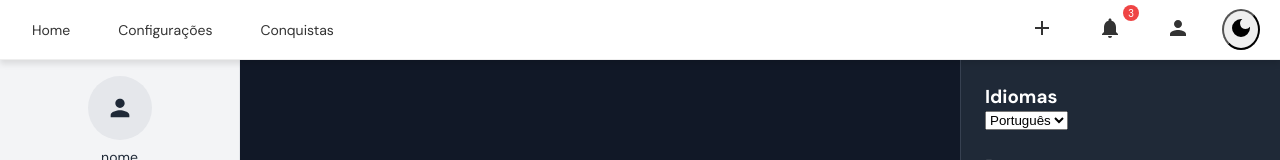
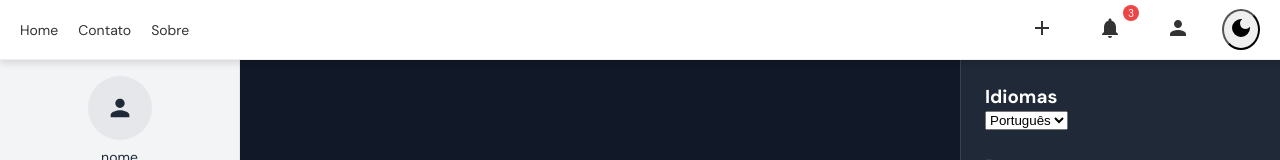
Before and after one commit to JudasFernandes-dev/temp, a React (Vite) app: page /paguser in a window 1280 px wide. Shown: the top 160 px of the page. Built offline with nearby package versions, Linux system fonts and the light colour scheme.

Commit message:
Restored to '802f142b69f4db9541b46e1392c18dca463efe0b'
Replit-Restored-To: 802f142b69f4db9541b46e1392c18dca463efe0b

```diff
--- a/src/assets/components/header-user/HeaderUser.tsx
+++ b/src/assets/components/header-user/HeaderUser.tsx
@@ -12,8 +12,8 @@ const HeaderUser = () => {
     <header className="header-user">
       <nav className="nav-links">
         <Link to="/">Home</Link>
-        <Link to="/configuracoes">Configurações</Link>
-        <Link to="/conquistas">Conquistas</Link>
+        <Link to="/contato">Contato</Link>
+        <Link to="/sobre">Sobre</Link>
       </nav>
 
       <div className="right-icons">
--- a/src/assets/components/header-user/header-user.css
+++ b/src/assets/components/header-user/header-user.css
@@ -25,20 +25,7 @@
   display: flex;
   flex-direction: row;
   align-items: center;
-  gap: 24px;
-}
-
-.header-user .nav-links a {
-  text-decoration: none;
-  color: var(--text-color);
-  font-size: 14px;
-  padding: 6px 12px;
-  border-radius: 4px;
-  transition: background-color 0.2s;
-}
-
-.header-user .nav-links a:hover {
-  background-color: var(--hover-color);
+  gap: 20px;
 }
 
 .header-user .nav-links a {
```
